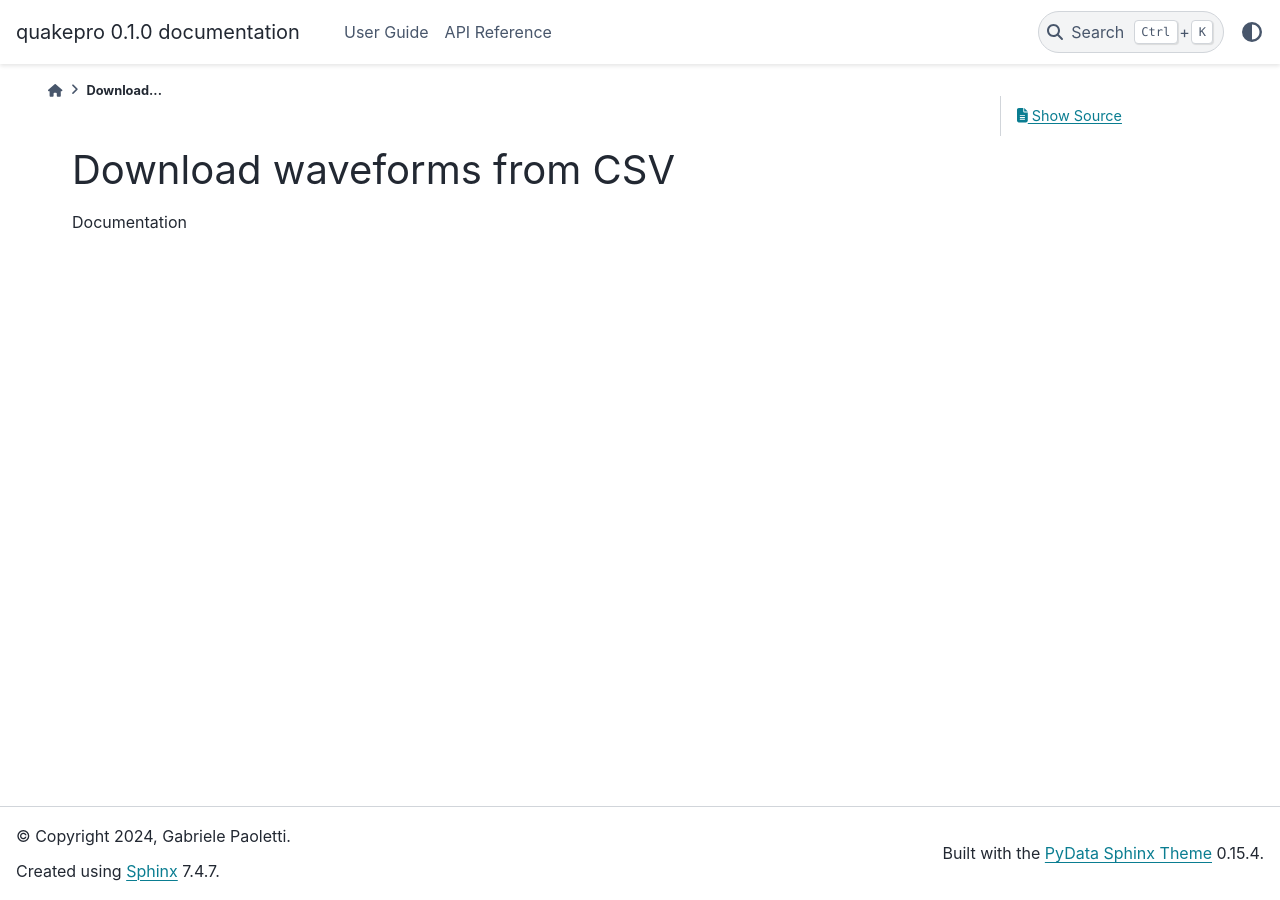
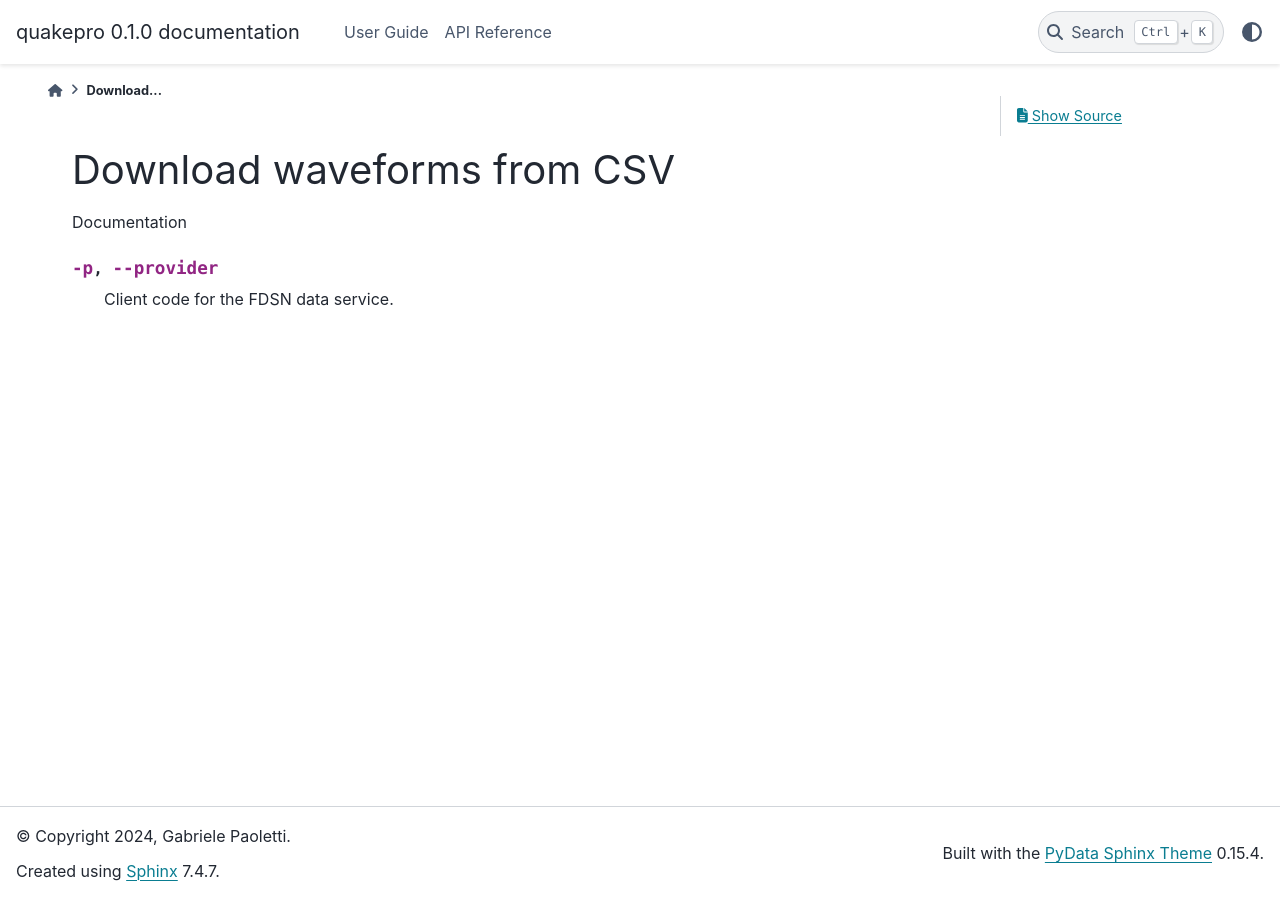
Before and after one commit to gabrielepaoletti/quakepro, a Sphinx documentation site: the page built from docs/source/documentation/scripts/fetcher_csv.rst, in a window 1280 px wide. Built offline with Sphinx 7.4.7 and the PyData theme 0.15.4, drawn with Linux system fonts in a browser that asks for light colours.

Commit message:
Update docs

```diff
--- a/docs/source/conf.py
+++ b/docs/source/conf.py
@@ -39,9 +39,6 @@ extensions = [
     'sphinxcontrib.autoprogram',
     'sphinxarg.ext'
 ]
-
-# Enable standard domain
-primary_domain = 'std'
 
 # The default setting is 'signature', but you can change it to 'none'
 # to suppress the type hints in the documentation.
--- a/docs/source/documentation/scripts/fetcher_csv.rst
+++ b/docs/source/documentation/scripts/fetcher_csv.rst
@@ -7,6 +7,6 @@ Documentation
 
     Download seismic waveforms using FDSN web services.
 
-    .. option:: -p, --provider
+.. option:: -p, --provider
 
-        Client code for the FDSN data service.
+    Client code for the FDSN data service.
```
